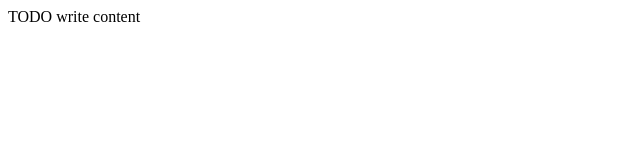
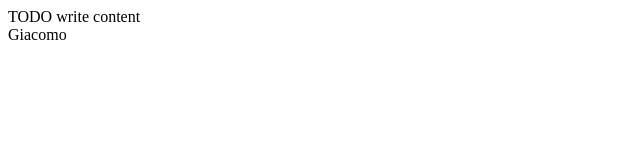
Before and after one commit to CaloGiacomoAntonio/Caloweb, a website: page public_html/layouthtml.html in a window 1280 px wide. Shown: the full height of the page, 0-640 px from the left. Drawn offline with Linux system fonts and the light colour scheme.

Commit message:
ho aggiuntop footer

```diff
--- a/public_html/layouthtml.html
+++ b/public_html/layouthtml.html
@@ -12,5 +12,6 @@
     </head>
     <body>
         <div>TODO write content</div>
+        <footer>Giacomo</footer>
     </body>
 </html>
```
